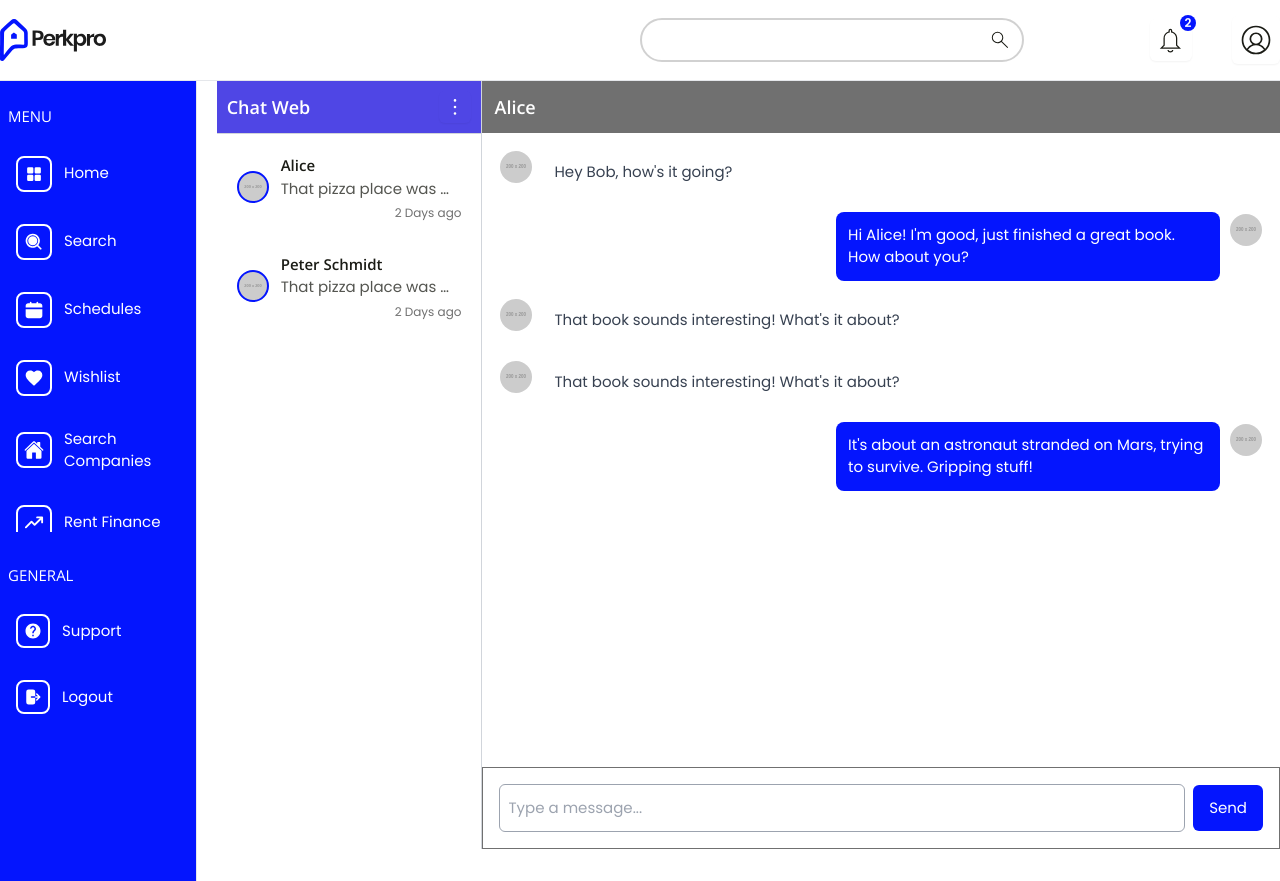
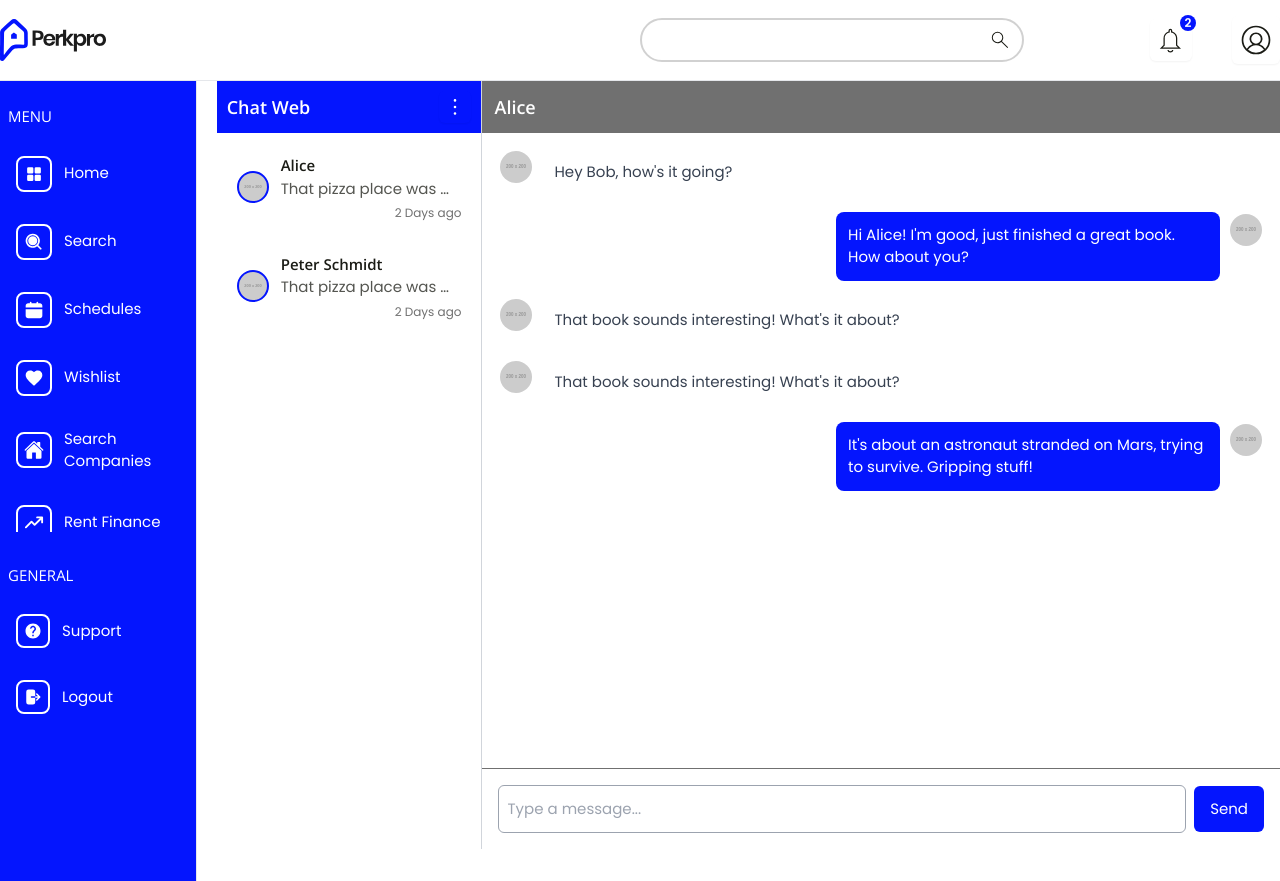
Before and after one commit to ryanfavour4/perkpro-webapp, a React (Vite) app: page /tenant/chat in a window 1280 px wide. Built offline with nearby package versions, Linux system fonts and the light colour scheme; a web font is replaced by a local one; what tailwind-clip-path would draw is missing.

Commit message:
chat ui. desktop view

```diff
--- a/src/pages/tenant/chat/index.tsx
+++ b/src/pages/tenant/chat/index.tsx
@@ -47,7 +47,7 @@ export function ChatsMainContent() {
                 {/* <!-- Sidebar --> */}
                 <div className="w-1/4 bg-white border-r border-gray-300">
                     {/* <!-- Sidebar Header --> */}
-                    <header className="p-2.5 border-b border-gray-300 flex justify-between items-center bg-indigo-600 text-white">
+                    <header className="p-2.5 border-b border-light-100 flex justify-between items-center bg-primary-100 text-white">
                         <h1 className="text-lg font-semibold">Chat Web</h1>
                         <div className="relative">
                             <button className="btn p-1 ring-light-100">
@@ -215,7 +215,7 @@ export function ChatsMainContent() {
                     </div>
 
                     {/* <!-- Chat Input --> */}
-                    <footer className="bg-white border border-dark-50 p-4 absolute bottom-0 w-full">
+                    <footer className="bg-white border-t border-dark-50 p-4 absolute bottom-0 w-full">
                         <div className="flex items-center">
                             <input
                                 type="text"
```
